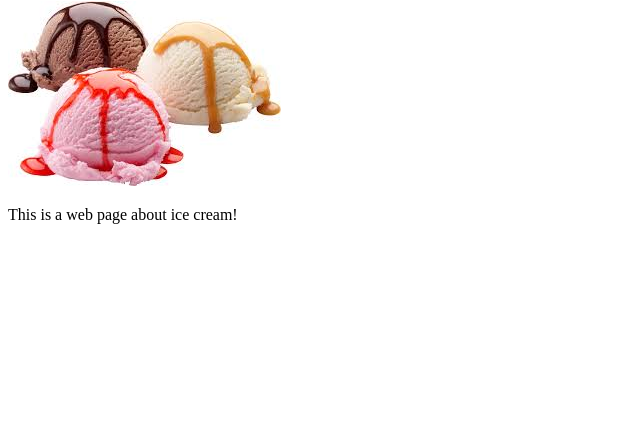
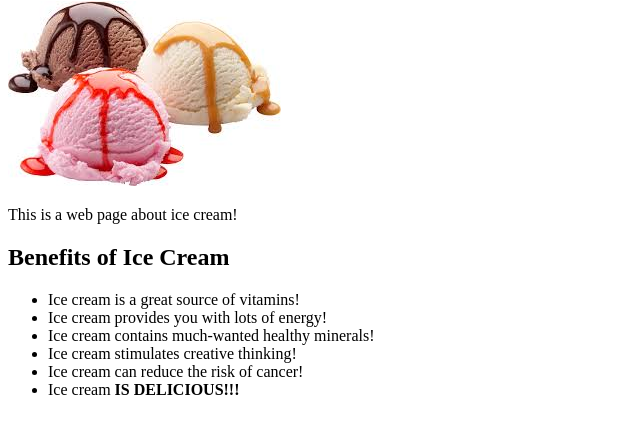
Before and after one commit to llclave/llclave.github.io, a plain HTML site: page index.html in a window 1280 px wide. Shown: the part 105-538 px from the top of the page, without its empty margins (0-640 px from the left). Drawn offline with Linux system fonts and the light colour scheme.

Commit message:
added list of benefits to index.html

```diff
--- a/index.html
+++ b/index.html
@@ -8,5 +8,14 @@
 		<h1>Ice Cream!</h1>
 		<img src="Ice Cream.jpeg">
 		<p>This is a web page about ice cream!</p>
+		<h2>Benefits of Ice Cream</h2>
+		<ul>
+			<li>Ice cream is a great source of vitamins!</li>
+			<li>Ice cream provides you with lots of energy!</li>
+			<li>Ice cream contains much-wanted healthy minerals!</li>
+			<li>Ice cream stimulates creative thinking!</li>
+			<li>Ice cream can reduce the risk of cancer!</li>
+			<li>Ice cream <strong>IS DELICIOUS!!!</strong></li>
+		</ul>
 	</body>
 </html>
```
